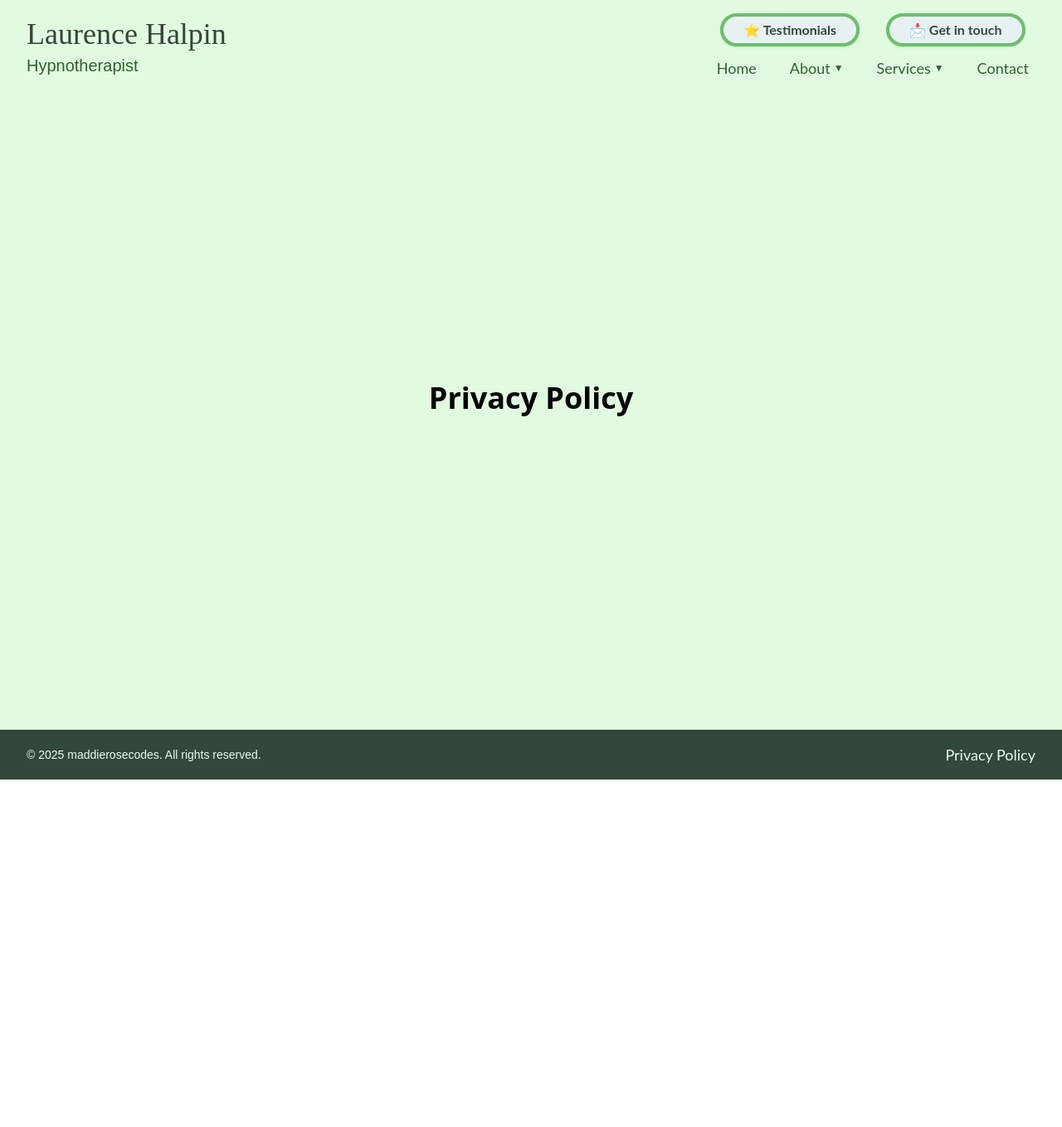
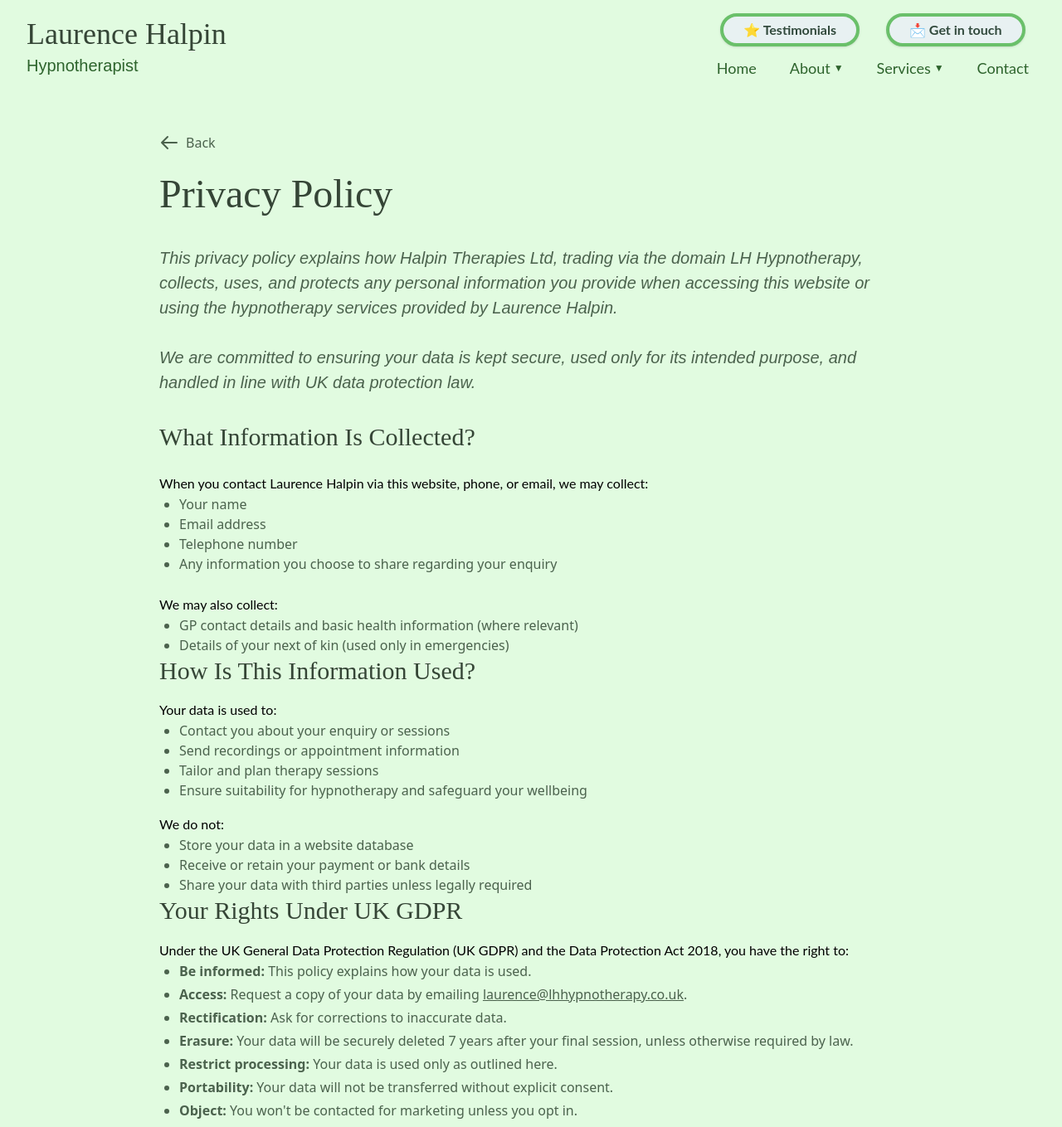
Before and after one commit to maddierosecodes/laurence-halpin-hypnotherapy, a Next.js app: page /privacy-policy in a window 1280 px wide. Shown: the top 1359 px of the page at 83% size. Before the commit the page ends 940 px from the top, so only its background shows below. Built offline with nearby package versions, Linux system fonts and the light colour scheme.

Commit message:
Add privacy policy

```diff
--- /dev/null
+++ b/app/privacy-policy/metadata.ts
@@ -0,0 +1,21 @@
+import { Metadata } from "next";
+
+export const metadata: Metadata = {
+  title: "Privacy Policy",
+  description:
+    "Privacy policy for Laurence Halpin Hypnotherapy. Learn how we collect, use, and protect your personal information.",
+  alternates: {
+    canonical: "/privacy-policy",
+  },
+  openGraph: {
+    title: "Privacy Policy | Laurence Halpin Hypnotherapy",
+    description:
+      "Privacy policy for Laurence Halpin Hypnotherapy. Learn how we collect, use, and protect your personal information.",
+    url: "https://laurencehalpinhypnotherapy.com/privacy-policy",
+  },
+  robots: {
+    index: true,
+    follow: true,
+    nocache: true,
+  },
+};
--- a/app/privacy-policy/page.tsx
+++ b/app/privacy-policy/page.tsx
@@ -1,32 +1,245 @@
-import { Metadata } from "next";
+"use client";
 
-export const metadata: Metadata = {
-  title: "Privacy Policy",
-  description:
-    "Privacy policy for Laurence Halpin Hypnotherapy. Learn how we collect, use, and protect your personal information.",
-  alternates: {
-    canonical: "/privacy-policy",
-  },
-  openGraph: {
-    title: "Privacy Policy | Laurence Halpin Hypnotherapy",
-    description:
-      "Privacy policy for Laurence Halpin Hypnotherapy. Learn how we collect, use, and protect your personal information.",
-    url: "https://laurencehalpinhypnotherapy.com/privacy-policy",
-  },
-  robots: {
-    index: true,
-    follow: true,
-    nocache: true,
-  },
-};
+import { BodyText } from "@/components/atoms/BodyText";
+import { Subtitle } from "@/components/atoms/Subtitle";
+import { Title } from "@/components/atoms/Title";
+import { useRouter } from "next/navigation";
 
 export default function PrivacyPolicy() {
+  const router = useRouter();
+
   return (
-    <main className="min-h-screen flex items-center justify-center" role="main">
-      <section aria-labelledby="privacy-policy-heading">
-        <h1 id="privacy-policy-heading" className="text-4xl font-bold">
-          Privacy Policy
-        </h1>
+    <main
+      className="min-h-screen w-full px-6 md:px-20 pt-20 pb-5 relative"
+      role="main"
+    >
+      <section
+        className="max-w-4xl mx-auto space-b-12"
+        aria-labelledby="privacy-policy"
+      >
+        <button
+          onClick={() => router.back()}
+          className="flex text-sage-700 hover:text-mint-500 transition-colors cursor-pointer pb-5"
+          aria-label="Go back to previous page"
+        >
+          <svg
+            xmlns="http://www.w3.org/2000/svg"
+            className="h-6 w-6 mr-2"
+            fill="none"
+            viewBox="0 0 24 24"
+            stroke="currentColor"
+          >
+            <path
+              strokeLinecap="round"
+              strokeLinejoin="round"
+              strokeWidth={2}
+              d="M10 19l-7-7m0 0l7-7m-7 7h18"
+            />
+          </svg>
+          Back
+        </button>
+        <div className="space-y-8">
+          <div className="mb-8">
+            <div className="text-5xl font-bold text-left text-sage-800 mb-8">
+              <Title>Privacy Policy</Title>
+            </div>
+
+            <div className="text-xl text-sage-700 italic">
+              <Subtitle>
+                This privacy policy explains how Halpin Therapies Ltd, trading
+                via the domain LH Hypnotherapy, collects, uses, and protects any
+                personal information you provide when accessing this website or
+                using the hypnotherapy services provided by Laurence Halpin.
+                <br />
+                <br />
+                We are committed to ensuring your data is kept secure, used only
+                for its intended purpose, and handled in line with UK data
+                protection law.
+              </Subtitle>
+            </div>
+          </div>
+        </div>
+
+        <div className="space-y-6">
+          <div className="text-3xl font-semibold text-sage-800">
+            <Title>What Information Is Collected?</Title>
+          </div>
+          <span>
+            <BodyText>
+              When you contact Laurence Halpin via this website, phone, or
+              email, we may collect:
+            </BodyText>
+          </span>
+          <ul className="list-disc ml-6 text-sage-700">
+            <li>Your name</li>
+            <li>Email address</li>
+            <li>Telephone number</li>
+            <li>Any information you choose to share regarding your enquiry</li>
+          </ul>
+          <span>
+            <BodyText>We may also collect:</BodyText>
+          </span>
+          <ul className="list-disc ml-6 text-sage-700">
+            <li>
+              GP contact details and basic health information (where relevant)
+            </li>
+            <li>Details of your next of kin (used only in emergencies)</li>
+          </ul>
+        </div>
+
+        <div className="space-y-4">
+          <div className="text-sage-800 text-3xl font-semibold block mb-4">
+            <Title>How Is This Information Used?</Title>
+          </div>
+          <span>
+            <BodyText>Your data is used to:</BodyText>
+          </span>
+          <ul className="list-disc ml-6 text-sage-700">
+            <li>Contact you about your enquiry or sessions</li>
+            <li>Send recordings or appointment information</li>
+            <li>Tailor and plan therapy sessions</li>
+            <li>
+              Ensure suitability for hypnotherapy and safeguard your wellbeing
+            </li>
+          </ul>
+          <span>
+            <BodyText>We do not:</BodyText>
+          </span>
+          <ul className="list-disc ml-6 text-sage-700">
+            <li>Store your data in a website database</li>
+            <li>Receive or retain your payment or bank details</li>
+            <li>Share your data with third parties unless legally required</li>
+          </ul>
+        </div>
+
+        <div className="space-y-4">
+          <div className="text-sage-800 text-3xl font-semibold block mb-4">
+            <Title>Your Rights Under UK GDPR</Title>
+          </div>
+          <span>
+            <BodyText>
+              Under the UK General Data Protection Regulation (UK GDPR) and the
+              Data Protection Act 2018, you have the right to:
+            </BodyText>
+          </span>
+          <ul className="list-disc ml-6 text-sage-700 space-y-1">
+            <li>
+              <strong>Be informed:</strong> This policy explains how your data
+              is used.
+            </li>
+            <li>
+              <strong>Access:</strong> Request a copy of your data by emailing{" "}
+              <a
+                href="mailto:laurence@lhhypnotherapy.co.uk"
+                className="underline"
+              >
+                laurence@lhhypnotherapy.co.uk
+              </a>
+              .
+            </li>
+            <li>
+              <strong>Rectification:</strong> Ask for corrections to inaccurate
+              data.
+            </li>
+            <li>
+              <strong>Erasure:</strong> Your data will be securely deleted 7
+              years after your final session, unless otherwise required by law.
+            </li>
+            <li>
+              <strong>Restrict processing:</strong> Your data is used only as
+              outlined here.
+            </li>
+            <li>
+              <strong>Portability:</strong> Your data will not be transferred
+              without explicit consent.
+            </li>
+            <li>
+              <strong>Object:</strong> You won&apos;t be contacted for marketing
+              unless you opt in.
+            </li>
+            <li>
+              <strong>Automated decision-making:</strong> No automated profiling
+              is used.
+            </li>
+          </ul>
+        </div>
+
+        <div className="space-y-4">
+          <div className="text-sage-800 text-3xl font-semibold block mb-4">
+            <Title>Confidentiality and Legal Exceptions</Title>
+          </div>
+          <span>
+            <BodyText>Your information remains confidential unless:</BodyText>
+          </span>
+          <ul className="list-disc ml-6 text-sage-700">
+            <li>There is a serious risk of harm to yourself or others</li>
+            <li>
+              There is a legal obligation (e.g. safeguarding, crime prevention)
+            </li>
+            <li>
+              Anonymous case material is discussed in professional supervision
+              or peer support
+            </li>
+          </ul>
+        </div>
+
+        <div className="space-y-4">
+          <div className="text-sage-800 text-3xl font-semibold block mb-4">
+            <Title>Cookies</Title>
+          </div>
+          <span>
+            <BodyText>
+              This website may use cookies to analyse traffic and improve user
+              experience. You can disable cookies via your browser settings.
+              Disabling them may affect site functionality.
+            </BodyText>
+          </span>
+        </div>
+
+        <div className="space-y-4">
+          <div className="text-sage-800 text-3xl font-semibold block mb-4">
+            <Title>External Links</Title>
+          </div>
+          <span>
+            <BodyText>
+              This site may contain links to other websites. Once you leave this
+              site, Halpin Therapies Ltd is not responsible for how other sites
+              manage your data. Please review their privacy policies.
+            </BodyText>
+          </span>
+        </div>
+
+        <div className="space-y-4">
+          <div className="text-sage-800 text-3xl font-semibold block mb-4">
+            <Title>Data Protection Registration</Title>
+          </div>
+          <span>
+            <BodyText>
+              Halpin Therapies Ltd is registered with the UK Information
+              Commissioner&apos;s Office (ICO). Registration number:{" "}
+              <strong>[INSERT ICO NUMBER HERE]</strong>.
+            </BodyText>
+          </span>
+        </div>
+
+        <div className="space-y-4">
+          <span>
+            <BodyText>
+              If you have any questions about this policy or your personal data,
+              please contact:
+              <br />
+              <strong>Laurence Halpin</strong>
+              <br />
+              Email:{" "}
+              <a
+                href="mailto:laurence@lhhypnotherapy.co.uk"
+                className="underline"
+              >
+                laurence@lhhypnotherapy.co.uk
+              </a>
+            </BodyText>
+          </span>
+        </div>
       </section>
     </main>
   );
--- a/components/organisms/Header.tsx
+++ b/components/organisms/Header.tsx
@@ -32,7 +32,10 @@ const navigationLinks = [
 
 export const Header = () => {
   return (
-    <header className=" py-4 fixed top-0 left-0 right-0 z-50" role="banner">
+    <header
+      className=" py-4 fixed top-0 left-0 right-0 z-50 bg-mint-100"
+      role="banner"
+    >
       <div className="max-w-7xl mx-auto px-4 sm:px-6 lg:px-8">
         <div className="flex justify-between items-center">
           <div className="flex justify-start">
```
